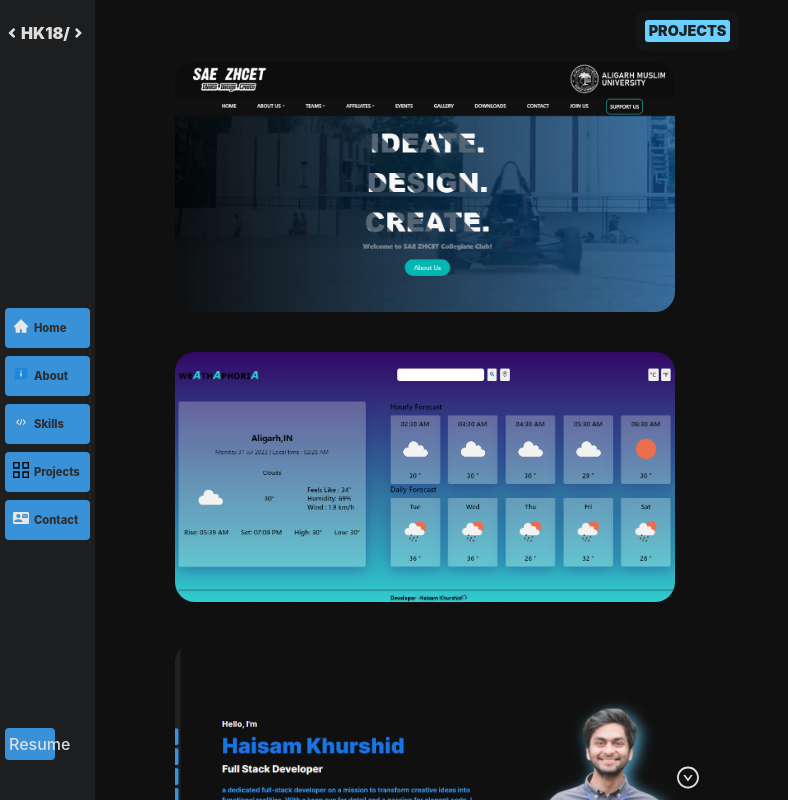
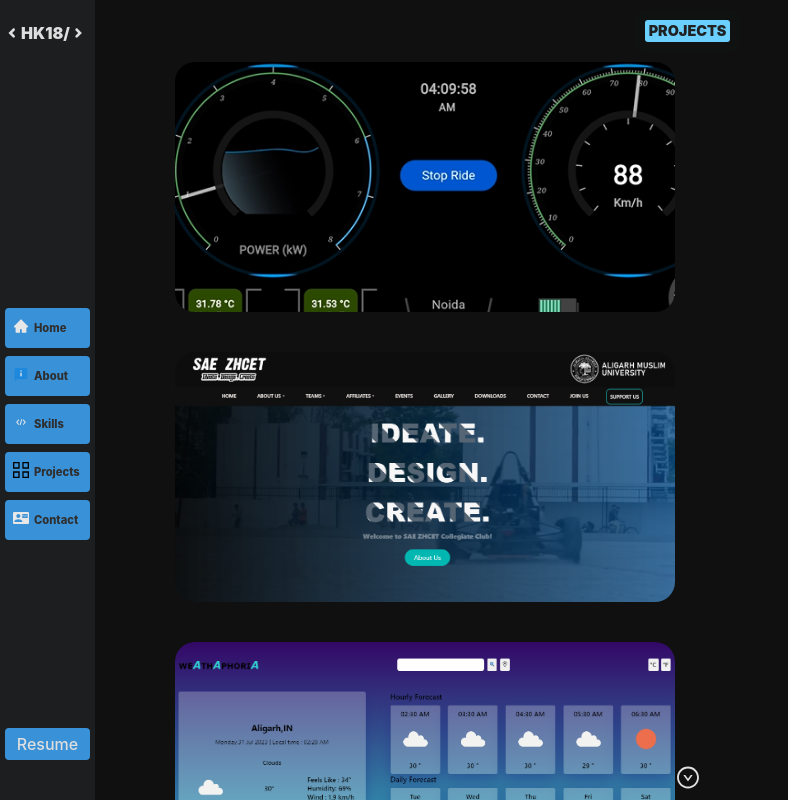
Before and after one commit to haisamk18/PortfolioNew, a React (Vite) app: page /projects in a window 1280 px wide. Shown: the top 800 px of the page, without its empty margins (0-788 px from the left). Built offline with nearby package versions, Linux system fonts and the light colour scheme; the HTML template or start-up script is replaced by a standard one.

Commit message:
New Project added

```diff
--- a/src/assets/components/Navbar.jsx
+++ b/src/assets/components/Navbar.jsx
@@ -78,7 +78,7 @@ function Navbar({ isOpen, toggleSidebar }) {
       </div>
 
     </div>
-    <div className='resume'><a href='https://drive.google.com/file/d/1Bqqj4Zl6oc-Rs0kaZLoVZMk7b22nrbnO/view?usp=sharing' target='_blank'>Resume</a></div>
+    <div className='resume'><a href='https://drive.google.com/file/d/1HI2vwK57H0GxZWXih44jpxUlGz54bin_/view?usp=sharing' target='_blank'>Resume</a></div>
 
    </div>
 
--- a/src/assets/components/Navbar.scss
+++ b/src/assets/components/Navbar.scss
@@ -86,7 +86,7 @@ $color-lblack:#1f2123;
     .resume {
         position: absolute;
         bottom: 40px;
-        width: calc(100% - 45px);
+        width: calc(100% - 10px);
                 padding: 4px;
                 box-sizing: border-box;
                 background-color: $color-lblue;
--- a/src/assets/components/Projects.jsx
+++ b/src/assets/components/Projects.jsx
@@ -3,12 +3,14 @@ import ProjectCard from './ProjectCard'
 import './Projects.scss'
 import saewebsite from '../saewebsite.png';
 import weatherweb from '../wthrapp.png'
-import Portfolioapp from '../portfolio.png'
+import Portfolioapp from '../portfolio.png';
+import vwimg from '../VW.png'
 import Cplus from '../c++.png'; //
 import ExpressImg from '../express.png'//
 import FigmaImg from '../figma.svg'//
 import FirebaseImg from '../firebase.png'//
 import flutterImg from '../flutter.png'//
+
 import Git from '../git.png'//
 import html from '../html.png'//
 import js from '../js.png' //
@@ -31,6 +33,12 @@ function Projects() {
     <div className='projects'>
         <div className="head">PROJECTS</div>
         <div className="cardcon">
+            <ProjectCard
+                img={vwimg}
+                desc='An Android Application that offers a dynamic platform for users to access real-time data, visualize vehicle performance metrics, set customized alerts, and analyze historical trends. '
+                livelink='https://drive.google.com/file/d/1Ybobuy91DYkadXSQLFwpULP6kVdbK5iI/view?usp=sharing'
+                githubrepo='https://github.com/haisamk18/VW_APP'
+            />
             <ProjectCard
                img={saewebsite}
                tech={Saeweb}
```
Also changed, not shown: src/assets/VW.png (added).
